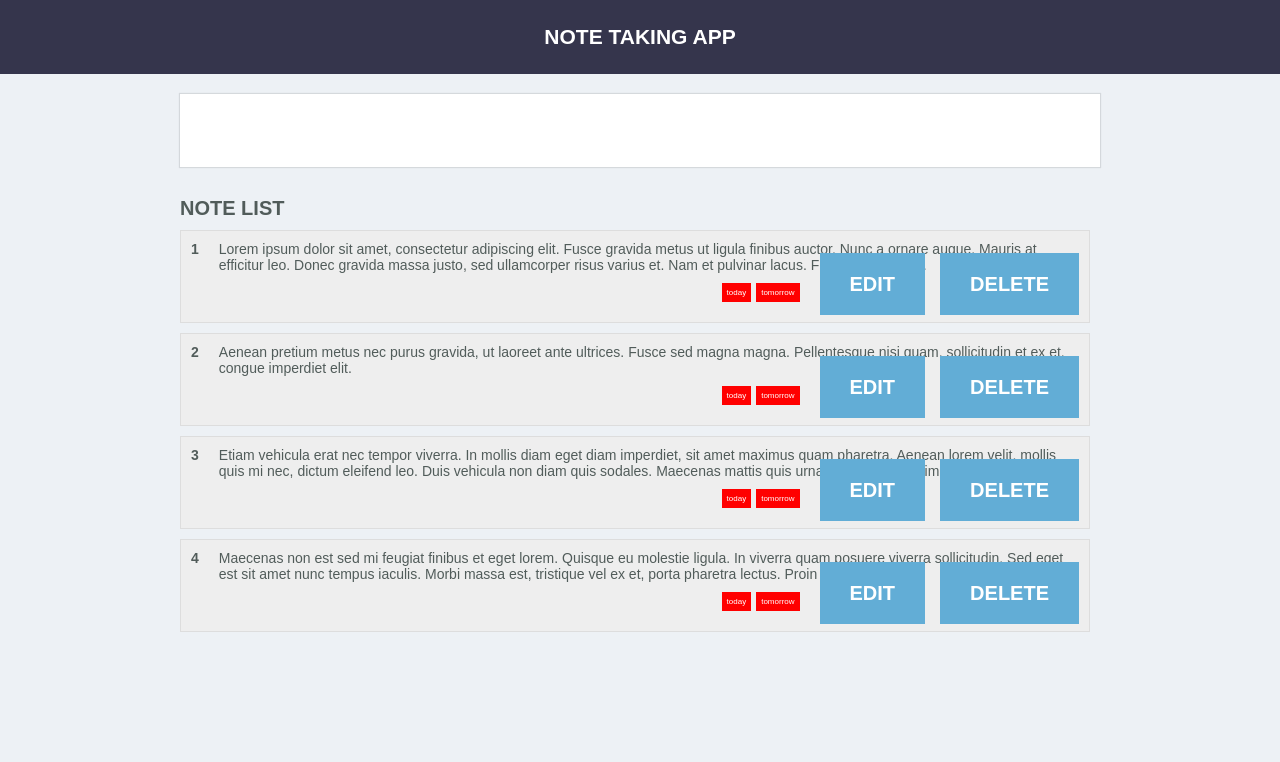
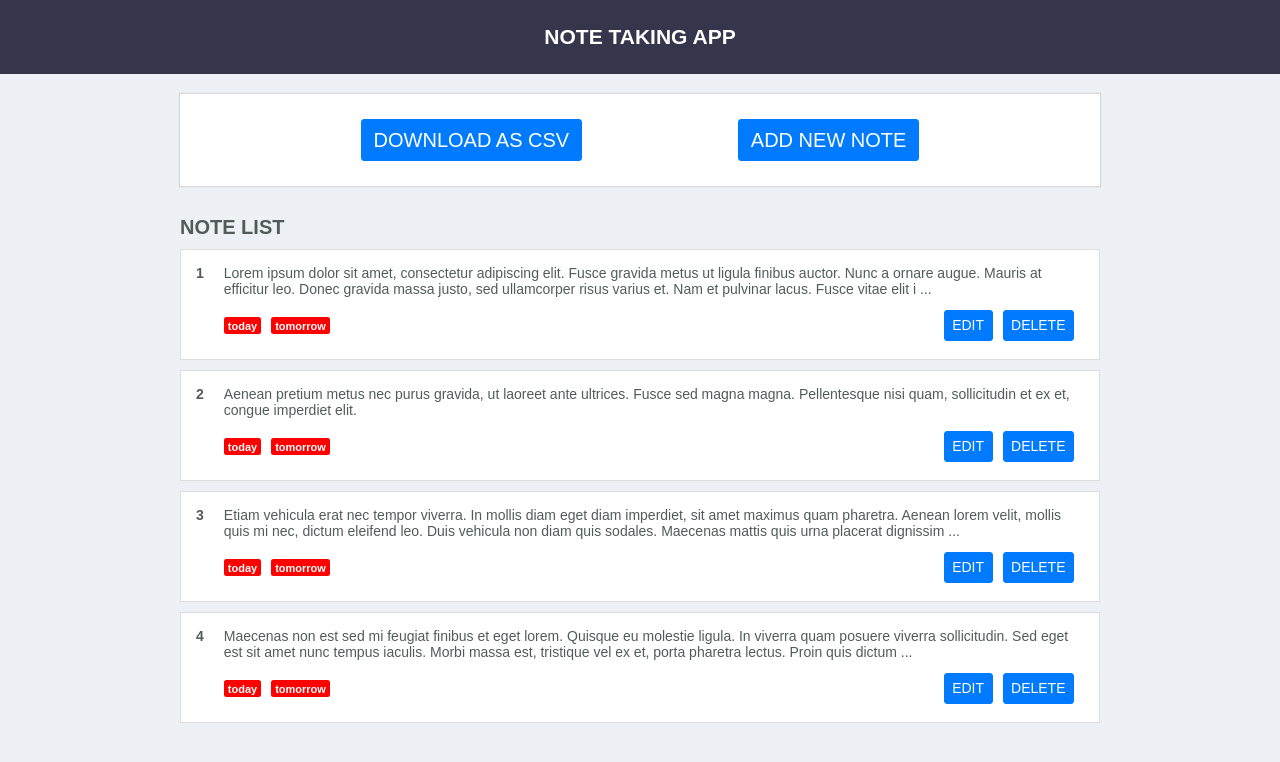
Before and after one commit to mgphp/note-application, a React (Create React App) app: page / in a window 1280 px wide. Shown: the top 762 px of the page. Built offline with nearby package versions, Linux system fonts and the light colour scheme.

Commit message:
Some styling updates

```diff
--- a/src/App.css
+++ b/src/App.css
@@ -17,7 +17,8 @@ body, html {
   font-family: 'Open Sans', sans-serif;
   font-weight: 500;
   color: #515c5a;
-  box-sizing: border-box; }
+  box-sizing: border-box;
+  height: 100%; }
 
 html {
   height: 100%; }
@@ -84,9 +85,9 @@ input[type=checkbox], input[type=radio] {
 input[type=radio] {
   bottom: 2px; }
 
-.main {
+#root {
   background: #edf1f5;
-  height: 100vh; }
+  height: 100%; }
 
 .container {
   margin: auto;
@@ -106,10 +107,10 @@ input[type=radio] {
 
 .note {
   display: flex;
-  padding: 10px;
+  padding: 15px;
   border: 1px solid #ddd;
-  margin: 10px 10px 0 0;
-  background: #eee; }
+  margin-bottom: 10px;
+  background: #fff; }
   .note__number {
     font-size: 1.4rem;
     font-weight: bold;
@@ -121,20 +122,25 @@ input[type=radio] {
     margin: 10px 0;
     display: flex; }
     .note__tags span {
+      display: inline-block;
+      padding: .25rem .4rem;
+      font-weight: 700;
+      text-align: center;
+      white-space: nowrap;
+      vertical-align: baseline;
+      border-radius: .25rem;
       background: red;
-      padding: 5px;
-      margin-right: 5px;
-      color: #fff; }
+      color: white;
+      margin-right: 10px;
+      font-size: 1.1rem; }
   .note__footer {
     display: flex;
-    justify-content: flex-end; }
+    justify-content: space-between;
+    margin-top: 10px;
+    align-items: center; }
     .note__footer a {
-      background-color: #62add6;
-      color: white;
-      padding: 1em 1.5em;
-      text-decoration: none;
-      text-transform: uppercase;
-      margin-left: 15px; }
+      margin-right: 10px;
+      font-size: 1.4rem; }
     .note__footer a:hover {
       background-color: #555; }
   .note__group {
@@ -167,21 +173,35 @@ input[type=radio] {
   justify-content: space-evenly; }
 
 .btn {
-  cursor: pointer;
-  height: 40px;
-  font-weight: bold;
-  font-size: 20px;
-  color: #FFF;
-  border: none;
-  text-decoration: none; }
-  .btn.btn-primary {
-    text-shadow: 0px -1px 0px #000000;
-    -webkit-border-radius: 8px;
-    border-radius: 8px;
-    border-top: 1px solid #FFF;
-    background-color: #62add6; }
-    .btn.btn-primary:hover {
-      background-color: #555; }
+  display: inline-block;
+  font-weight: 400;
+  text-align: center;
+  white-space: nowrap;
+  vertical-align: middle;
+  user-select: none;
+  border: 1px solid transparent;
+  padding: .375rem .75rem;
+  font-size: 1rem;
+  line-height: 1.5;
+  border-radius: .25rem;
+  text-decoration: none;
+  text-transform: uppercase;
+  transition: color .15s ease-in-out,background-color .15s ease-in-out,border-color .15s ease-in-out,box-shadow .15s ease-in-out; }
+  .btn.btn--primary {
+    color: #fff;
+    background-color: #007bff;
+    border-color: #007bff; }
+    .btn.btn--primary:hover {
+      background-color: #555;
+      border: 1px solid transparent; }
+  .btn.btn--sm {
+    line-height: 1.5;
+    border-radius: .3rem; }
+  .btn.btn--lge {
+    padding: .5rem 1.2rem;
+    font-size: 2rem;
+    line-height: 1.5;
+    border-radius: .3rem; }
   .btn .close {
     -webkit-appearance: none;
     padding: 0;
--- a/src/App.scss
+++ b/src/App.scss
@@ -27,6 +27,7 @@ body, html {
   font-weight: 500;
   color: $offBlack;
   box-sizing: border-box;
+  height: 100%;
 }
 
 html{
@@ -110,16 +111,15 @@ input[type=radio] {
   bottom: 2px;
 }
 
-.main {
+#root {
   background: $bg;
-  height: 100vh;
+  height: 100%;
 }
 
 .container {
   margin: auto;
   padding: 20px;
   max-width: 960px;
-  //display: flex;
     .box--white {
       background: $white;
       padding: 25px;
@@ -131,7 +131,6 @@ input[type=radio] {
     width: 100%;
 
     @media only screen and (min-width: 768px) {
-      //width: 50%;
       padding: 25px 15px;
     }
   }
@@ -139,10 +138,10 @@ input[type=radio] {
 
 .note {
   display: flex;
-  padding: 10px;
+  padding: 15px;
   border: 1px solid $grey;
-  margin: 10px 10px 0 0;
-  background: #eee;
+  margin-bottom: 10px;
+  background: $white;
 
   &__number {
     font-size: 1.4rem;
@@ -150,46 +149,48 @@ input[type=radio] {
     margin-right: 20px;
   }
 
-  &__content {}
-
   &__body {
-    font-size: 1.4rem;
-    font-weight: 400;
+    font-size: 1.5rem;
+    font-weight: 500;
   }
 
   &__tags {
     margin: 10px 0;
     display: flex;
+
     span {
+      display: inline-block;
+      padding: .25rem .4rem;
+      font-weight: 700;
+      text-align: center;
+      white-space: nowrap;
+      vertical-align: baseline;
+      border-radius: .25rem;
       background: red;
-      padding: 5px;
-      margin-right: 5px;
-      color: #fff;
+      color: white;
+      margin-right: 10px;
+      font-size: 1.1rem;
     }
   }
 
   &__footer {
       display: flex;
-      justify-content: flex-end;
+      justify-content: space-between;
+      margin-top: 10px;
+      align-items: center;
+
       a {
-        background-color: #62add6;
-        color: white;
-        padding: 1em 1.5em;
-        text-decoration: none;
-        text-transform: uppercase;
-        margin-left: 15px;
-
+        margin-right: 10px;
+        font-size: 1.4rem;
       }
-
       a:hover {
         background-color: #555;
       }
   }
 
   &__group {
-  //  display: flex;
+
     align-items: center;
-  //  flex-direction: row;
     padding-left: 0;
     margin-bottom: 20px;
 
@@ -231,24 +232,42 @@ input[type=radio] {
 }
 
 .btn {
-  cursor:pointer;
-  height:40px;
-  font-weight:bold;
-  font-size:20px;
-  color:#FFF;
-  border: none;
+  display: inline-block;
+  font-weight: 400;
+  text-align: center;
+  white-space: nowrap;
+  vertical-align: middle;
+  user-select: none;
+  border: 1px solid transparent;
+  padding: .375rem .75rem;
+  font-size: 1rem;
+  line-height: 1.5;
+  border-radius: .25rem;
   text-decoration: none;
+  text-transform: uppercase;
+  transition: color .15s ease-in-out,background-color .15s ease-in-out,border-color .15s ease-in-out,box-shadow .15s ease-in-out;;
 
-  &.btn-primary {
-    text-shadow: 0px -1px 0px #000000;
-    -webkit-border-radius:8px;
-    border-radius:8px;
-    border-top:1px solid #FFF;
-    background-color: #62add6;
+  &.btn--primary {
+    color: #fff;
+    background-color: #007bff;
+    border-color: #007bff;
 
     &:hover {
       background-color: #555;
+      border: 1px solid transparent;
     }
+  }
+
+  &.btn--sm {
+    line-height: 1.5;
+    border-radius: .3rem;
+  }
+
+  &.btn--lge {
+    padding: .5rem 1.2rem;
+    font-size: 2rem;
+    line-height: 1.5;
+    border-radius: .3rem;
   }
 
   .close {
```
